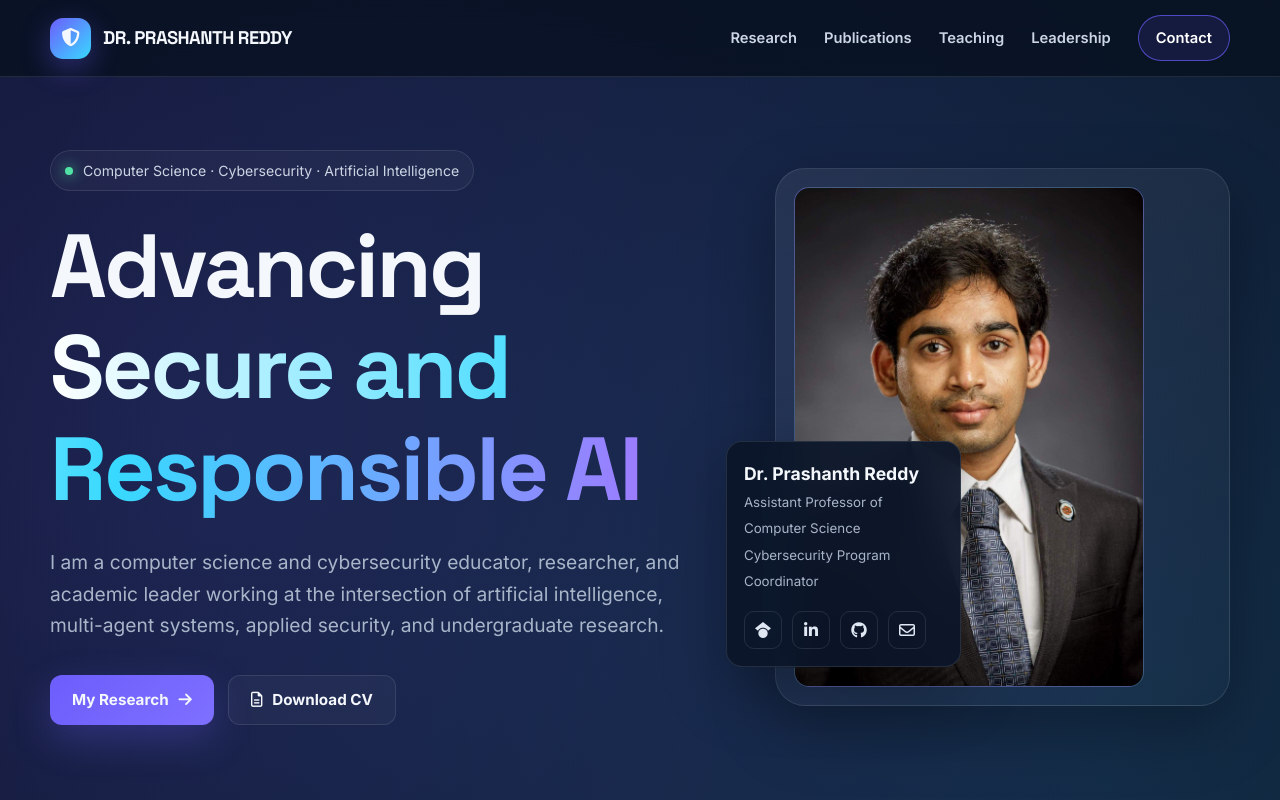
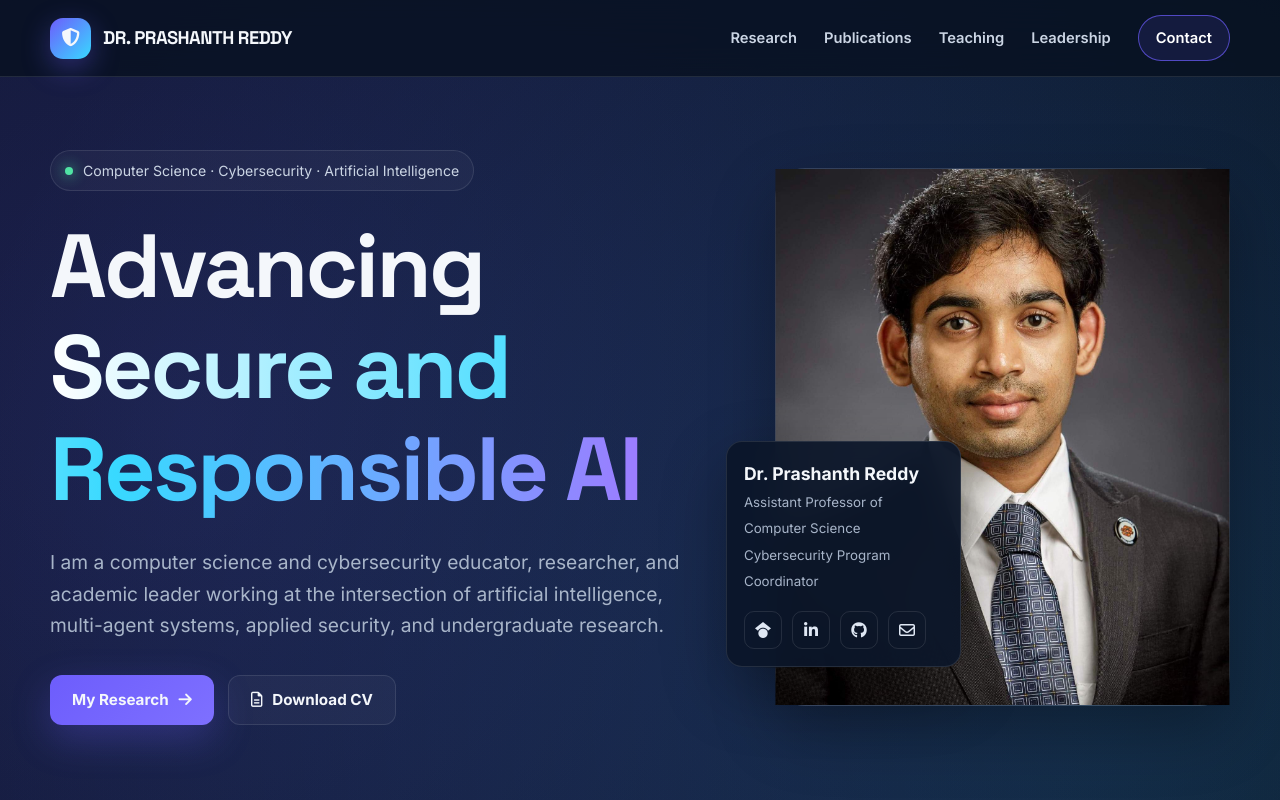
Before and after one commit to UNCP-Reddy/UNCP-Reddy.github.io, a plain HTML site: page Portfolio.html in a window 1280 px wide. Shown: the top 800 px of the page. Drawn offline with Linux system fonts and the light colour scheme.

Commit message:
Update Portfolio.html

```diff
--- a/Portfolio.html
+++ b/Portfolio.html
@@ -203,6 +203,20 @@
       max-width: 700px;
       margin: 27px 0 33px;
     }
+
+    .profile-center {
+    position: absolute;
+    top: 50%;
+    left: 50%;
+
+    transform: translate(-50%, -50%);
+
+    width: 100%;
+    height: 100%;
+
+    object-fit: cover;
+    object-position: center center;
+}
 
     .actions {
       display: flex;
@@ -593,7 +607,7 @@
 
         <div class="hero-card">
           <div class="portrait">
-              <img src="profile-photo.jpeg" alt="Profile Photo" class="profile-photo">
+              <img src="profile-photo.jpeg" alt="Profile Photo" class="profile-photo profile-center">
           </div>
           <div class="floating-card">
             <strong>Dr. Prashanth Reddy</strong>
```
